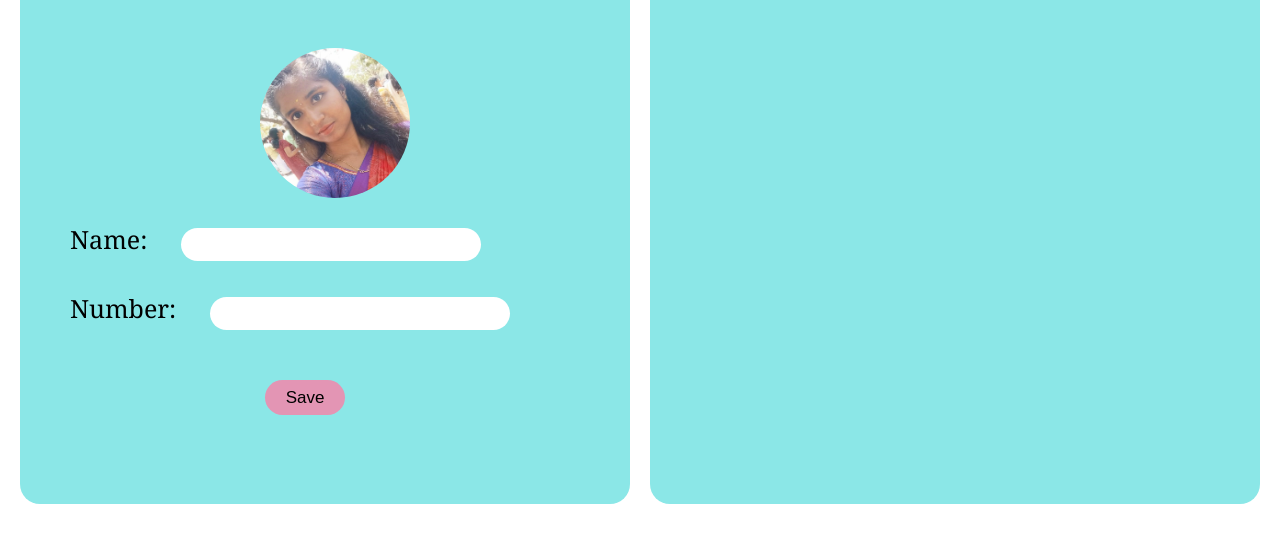
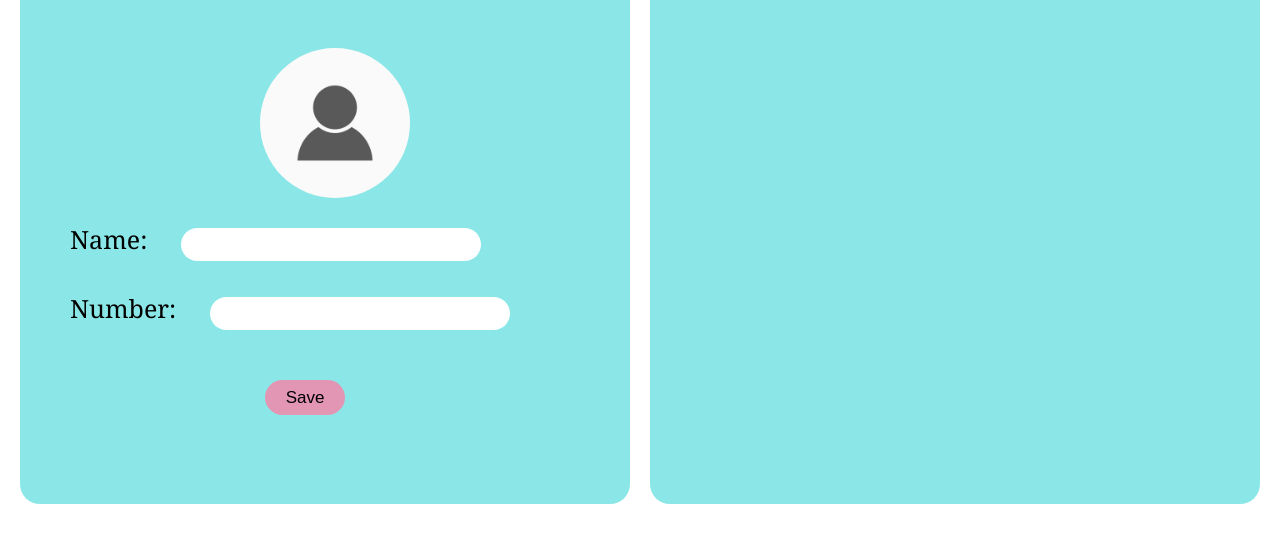
Before and after one commit to SowbarnikaArumugam/Contact, a plain HTML site: page index.html in a window 1280 px wide. Shown: the part 166-708 px from the top of the page. Drawn offline with Linux system fonts and the light colour scheme.

Commit message:
completed

```diff
--- a/index.html
+++ b/index.html
@@ -10,7 +10,7 @@
     <div class="container">
         <div class="left-box">
             <h1>Add new Contacts</h1>
-            <img src="./assets/image.jpeg" alt="photo">
+            <img src="./assets/contact_image1.jpg" alt="photo">
             <form id="contactForm">
                 <div>
                     <label for="name">Name:</label>
```
Also changed, not shown: assets/contact_image.webp (added), assets/contact_image1.jpg (added).
